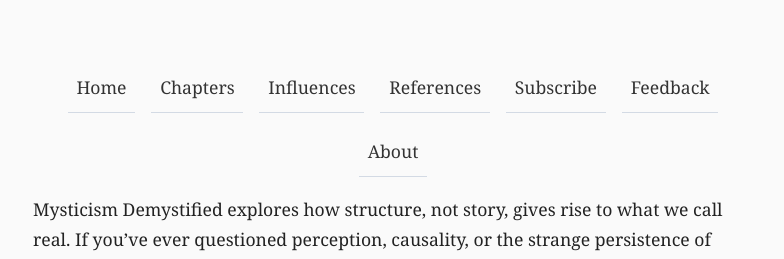
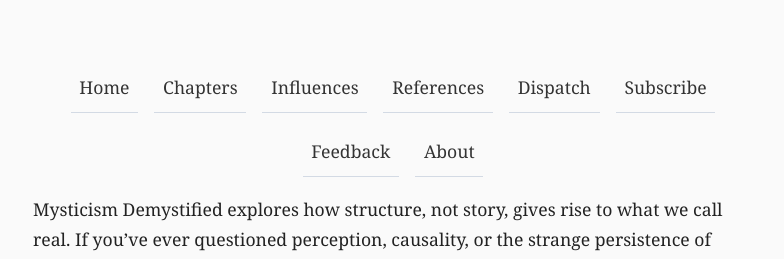
Before and after one commit to jonmmar/maram-cc-site, a Jekyll site: the page built from index.md, in a window 1280 px wide. Shown: the top 259 px of the page, without its empty margins (247-1031 px from the left). Built offline with Jekyll 4.4.1, drawn with Linux system fonts in a browser that asks for light colours.

Commit message:
put Dispatch in header

```diff
--- a/_includes/header.html
+++ b/_includes/header.html
@@ -4,6 +4,7 @@
     <li><a href="/chapters/">Chapters</a></li>
     <li><a href="/influences/">Influences</a></li>
     <li><a href="/references/">References</a></li>
+    <li><a href="/dispatch/">Dispatch</a></li>
     <li><a href="/subscribe/">Subscribe</a></li>
     <li><a href="/feedback/">Feedback</a></li>
     <li><a href="/about">About</a></li>
```
